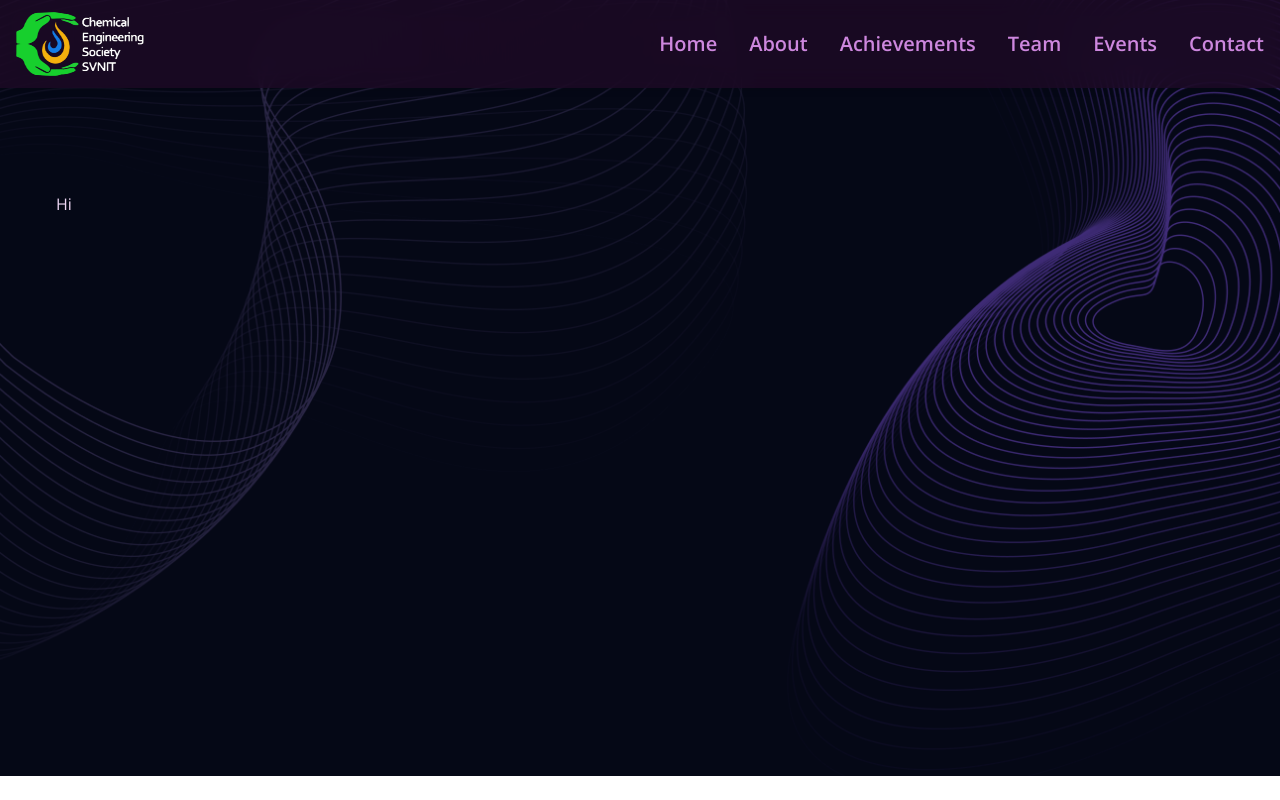
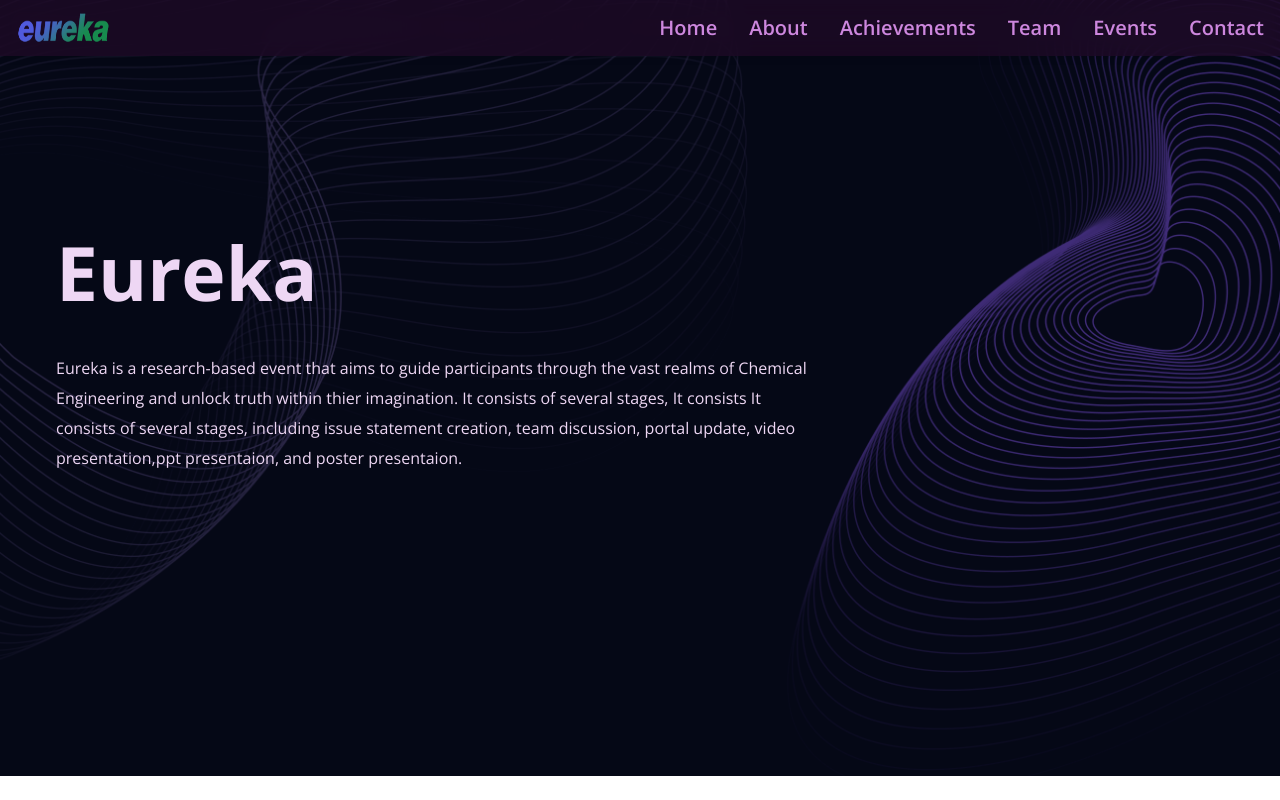
Before and after one commit to vivekprasad2004/Ches, a React (Vite) app in the folder FrontEnd/: page /eureka in a window 1280 px wide. Built offline with nearby package versions, Linux system fonts and the light colour scheme.

Commit message:
eureka home page and nav bar logo

```diff
--- a/FrontEnd/package.json
+++ b/FrontEnd/package.json
@@ -11,6 +11,7 @@
   },
   "dependencies": {
     "@emailjs/browser": "^3.11.0",
+    "@mui/icons-material": "^5.15.0",
     "flowbite": "^2.2.0",
     "framer-motion": "^10.16.4",
     "react": "^18.2.0",
--- a/FrontEnd/src/ComponentsEureka/HomeE.jsx
+++ b/FrontEnd/src/ComponentsEureka/HomeE.jsx
@@ -2,19 +2,31 @@
 // import Typewriter from "typewriter-effect";
 import { SectionWrapper } from "../hoc";
 
-// import { motion } from "framer-motion";
-// import { fadeIn, textVariant } from "../utils/motion";
+
+import { motion } from "framer-motion";
+import { fadeIn, textVariant } from "../utils/motion";
 
 function HomeE() {
   return (
     <>
       <section className="relative w-full h-[80vh] mx-auto">
-        <div className="absolute top-[7rem] w-full">
-          <h1>Hi</h1>
-          {/* <motion.div className="mt-[5rem]" variants={textVariant(0.5)}>
-              <h1 className="text-2xl underline">Updates:</h1>
+        <div className="absolute top-[3.5rem] w-full">
+          {/* <h1 className="" > </h1> */}
+          { <motion.div className="mt-[5rem]" variants={textVariant(0.5)}>
+              <h1 className=" text-text-100 font-bold md:text-[75px] sm:text-[60px] text-[55px] font-OpenSans">Eureka </h1>
               <ul>
                 <li className="pt-2 ">
+                  <motion.p className="mt-4  max-w-3xl leading-[30px]" variants={textVariant(0.75)}>
+                  Eureka is a research-based event that aims to guide participants
+                  through the vast realms of Chemical Engineering and unlock truth
+                  within thier imagination. It consists of several stages, It consists
+                  It consists of several stages, including issue statement creation,
+                  team discussion, portal update, video presentation,ppt presentaion,
+                  and poster presentaion.
+
+                  </motion.p>
+                </li>
+                {/* <li className="pt-2 ">
                   <motion.p variants={textVariant(0.75)}>
                     lorem ipsum dolor sit amet, consectetur adipiscing elit.
                   </motion.p>
@@ -23,14 +35,16 @@ function HomeE() {
                   <motion.p variants={textVariant(0.75)}>
                     lorem ipsum dolor sit amet, consectetur adipiscing elit.
                   </motion.p>
-                </li>
-                <li className="pt-2 ">
-                  <motion.p variants={textVariant(0.75)}>
-                    lorem ipsum dolor sit amet, consectetur adipiscing elit.
-                  </motion.p>
-                </li>
+                </li> */}
+
+
+
+
               </ul>
-            </motion.div> */}
+
+
+
+            </motion.div> }
         </div>
       </section>
     </>
--- a/FrontEnd/src/ComponentsEureka/NavBarE.jsx
+++ b/FrontEnd/src/ComponentsEureka/NavBarE.jsx
@@ -1,5 +1,5 @@
 /* eslint-disable react-refresh/only-export-components */
-import { ChesLogo, menu, close } from "../assets";
+import { ChesLogo, menu, close,Eureka } from "../assets";
 import { NavLinks } from "../Constants";
 import { useState } from "react";
 
@@ -13,9 +13,9 @@ function NavBar() {
         <nav className="w-full flex justify-between items-center max-w-7xl mx-auto px-4">
           <a href="/">
             <img
-              src={ChesLogo}
+              src={Eureka}
               alt="Logo"
-              className="w-[8rem] h-[4rem] hover:scale-105 duration-300"
+              className="w-[6rem] h-[2rem] hover:scale-105 duration-300"
             />
           </a>
 
--- a/FrontEnd/src/assets/index.js
+++ b/FrontEnd/src/assets/index.js
@@ -6,5 +6,6 @@ import close from "./close.svg";
 import Rathore from "./rathore.jpg";
 import Jignasa from "./jignasa.jpg";
 import Sundar from "./sundar.jpg";
+import Eureka from "./Eureka.png";
 
-export { ChesLogo, SVNITLOGO, menu, close, Rathore, Jignasa, Sundar };
+export { ChesLogo, SVNITLOGO, menu, close, Rathore, Jignasa, Sundar ,Eureka};
```
Also changed, not shown: FrontEnd/src/assets/Eureka.png (added), 1 other file (tests, documents, lock files or other folders).
